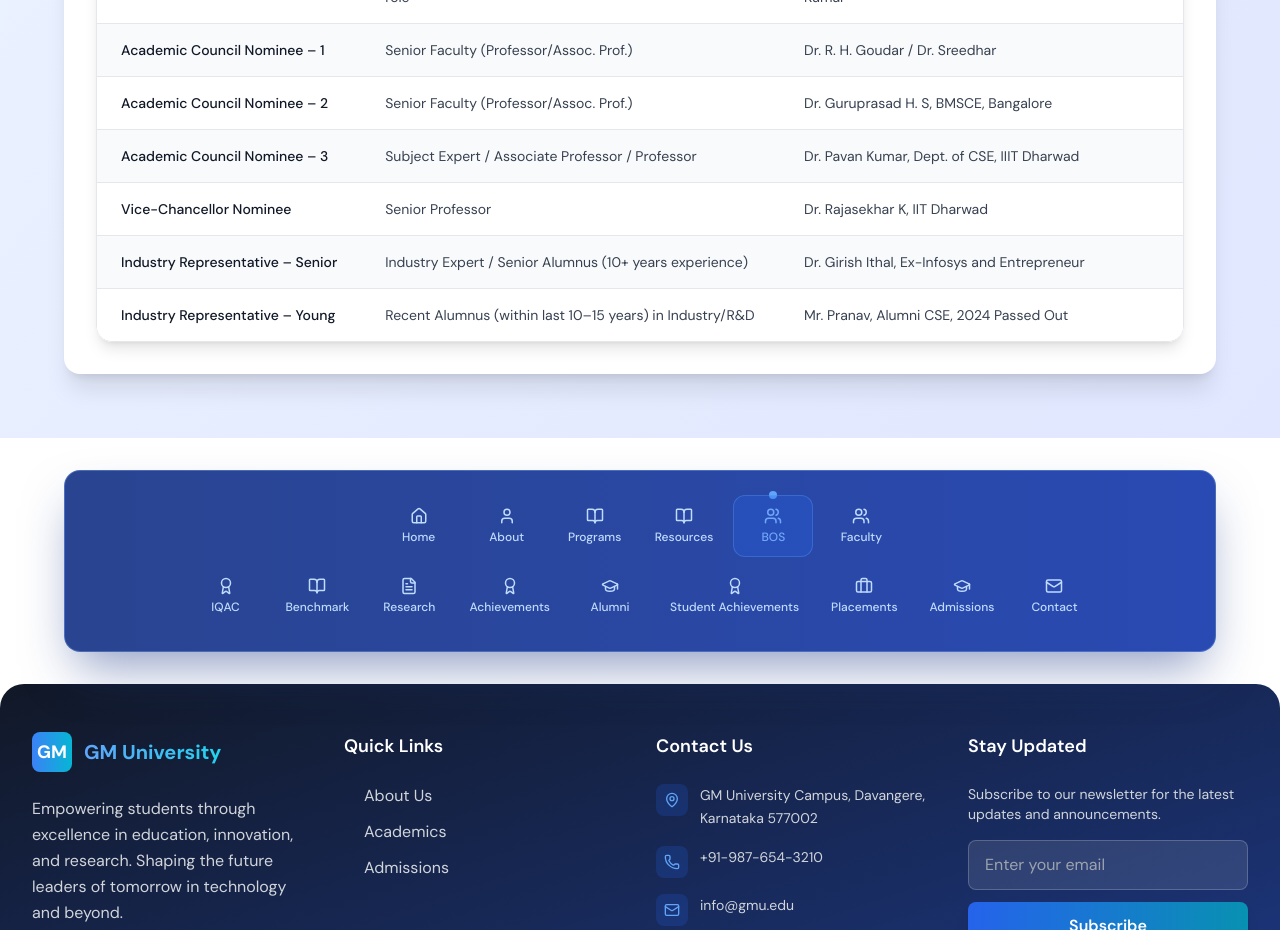
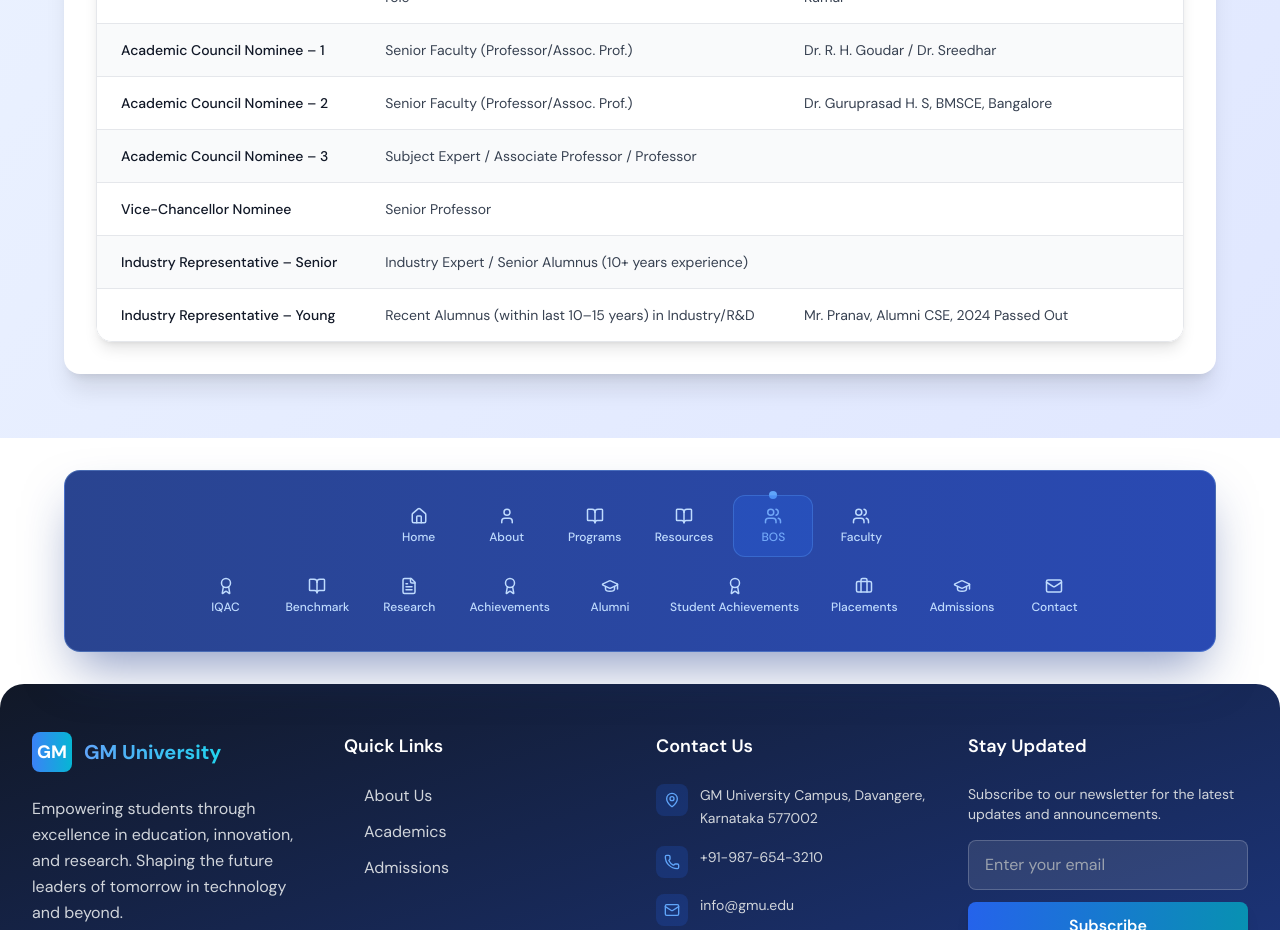
Before and after one commit to beereshbc/CSE-GMU, a React (Vite) app in the folder frontend/: page /bos in a window 1280 px wide. Shown: the part 1120-2050 px from the top of the page. Built offline with nearby package versions, Linux system fonts and the light colour scheme.

Commit message:
Update BoS.jsx

```diff
--- a/frontend/src/pages/BoS.jsx
+++ b/frontend/src/pages/BoS.jsx
@@ -144,7 +144,7 @@ const BoS = () => {
                           "Subject Expert / Associate Professor / Professor",
                         preferred:
                           "Reputed University/Institution (outside State/region)",
-                        name: "Dr. Pavan Kumar, Dept. of CSE, IIIT Dharwad",
+                        name: "",
                       },
                       {
                         id: 8,
@@ -152,7 +152,7 @@ const BoS = () => {
                         designation: "Senior Professor",
                         preferred:
                           "Any Recognized Institution (nominated by VC)",
-                        name: "Dr. Rajasekhar K, IIT Dharwad",
+                        name: "",
                       },
                       {
                         id: 9,
@@ -161,7 +161,7 @@ const BoS = () => {
                           "Industry Expert / Senior Alumnus (10+ years experience)",
                         preferred:
                           "Reputed Industry / Alumni (earlier batches)",
-                        name: "Dr. Girish Ithal, Ex-Infosys and Entrepreneur",
+                        name: "",
                       },
                       {
                         id: 10,
```
